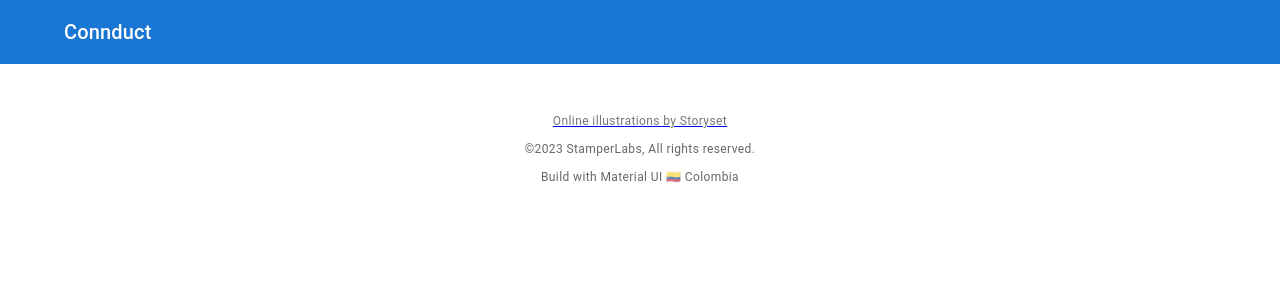
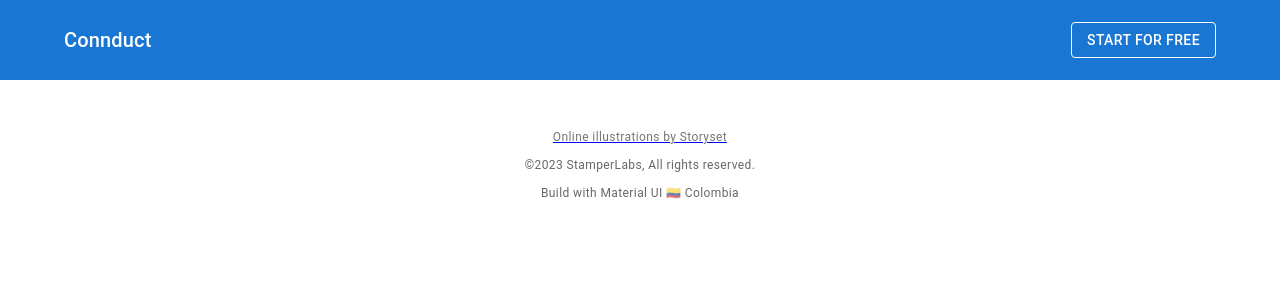
Before and after one commit to mcsides/cnd-onboarding-app, a React (Vite) app: page / in a window 1280 px wide. Shown: the top 300 px of the page. Built offline with nearby package versions, Linux system fonts and the light colour scheme.

Commit message:
chore: improving the header bar

```diff
--- a/src/components/Header/Header.style.ts
+++ b/src/components/Header/Header.style.ts
@@ -1,5 +1,11 @@
-import { styled, Toolbar } from "@mui/material";
+import { styled, Container, Toolbar } from "@mui/material";
 
-export const HeaderBar = styled(Toolbar)(() => ({
+export const HeaderContainer = styled(Container)(() => ({
+    height: "80px",
+    display: "flex"
+}))
+
+export const HeaderToolbar = styled(Toolbar)(() => ({
+    flex: 1,
     justifyContent: "space-between",
 }))
--- a/src/components/Header/Header.tsx
+++ b/src/components/Header/Header.tsx
@@ -1,17 +1,20 @@
 import React from "react";
-import { HeaderBar } from "./Header.style";
-import { Container, AppBar, Typography } from "@mui/material";
+import { HeaderContainer, HeaderToolbar } from "./Header.style";
+import { AppBar, Button, Typography } from "@mui/material";
 
 const Header: React.FC = () => {
     return(
         <AppBar position="static">
-            <Container maxWidth={"lg"}>
-                <HeaderBar disableGutters={true}>
-                <Typography variant="h6" component="div">
-                    Connduct
-                </Typography>
-                </HeaderBar>
-            </Container>
+            <HeaderContainer maxWidth="lg">
+                <HeaderToolbar disableGutters={true}>
+                    <Typography variant="h6" component="div">
+                        Connduct
+                    </Typography>
+                    <Button color="inherit" variant="outlined" >
+                        Start for free
+                    </Button>
+                </HeaderToolbar>
+            </HeaderContainer>
         </AppBar>
     )
 }
```
